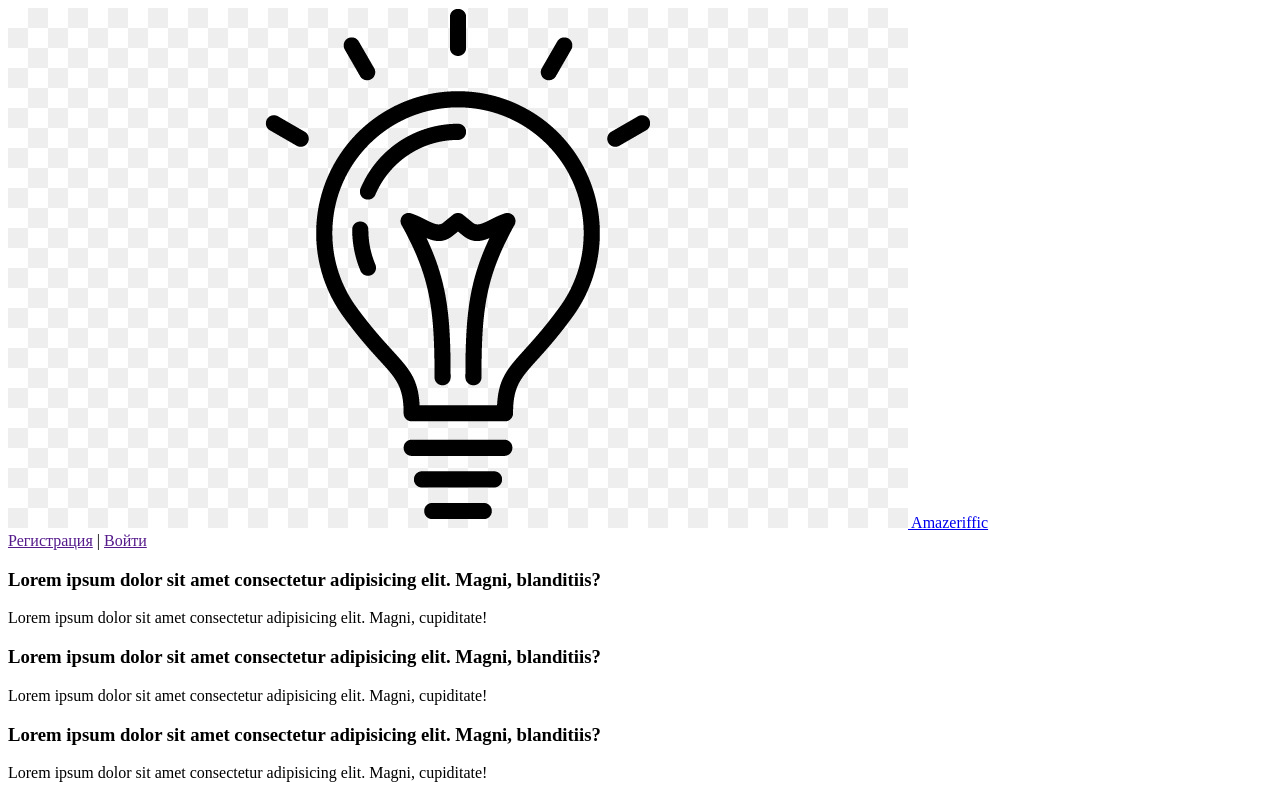
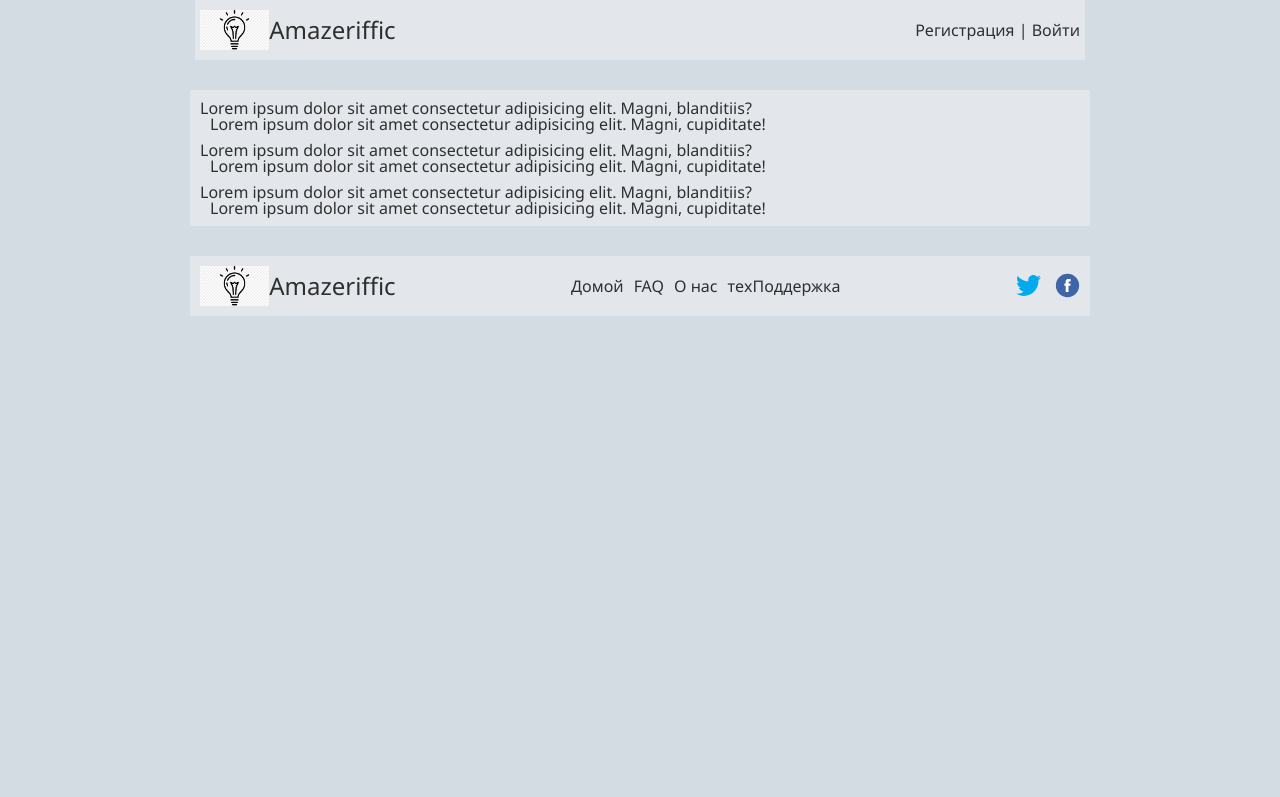
Before and after one commit to gpeverel/WebLabs, a plain HTML site: page Laba 4/faq.html in a window 1280 px wide. Shown: the top 797 px of the page. Drawn offline with Linux system fonts and the light colour scheme.

Commit message:
Laba 4 faq with styles

```diff
--- a/Laba 4/faq.html
+++ b/Laba 4/faq.html
@@ -1,3 +1,17 @@
+
+<!DOCTYPE html>
+<html lang="ru">
+<head>
+    <meta charset="UTF-8">
+    <meta http-equiv="X-UA-Compatible" content="IE=edge">
+    <meta name="viewport" content="width=device-width, initial-scale=1.0">
+    <link rel="stylesheet" href="./styles/reset.css">
+    <link rel="stylesheet" href="./styles/header.css">
+    <link rel="stylesheet" href="./styles/footer.css">
+    <link rel="stylesheet" href="./styles/faq.css">
+    <title>Document</title>
+</head>
+<body>
 <div class="wrapper">
     <header class="header">
         <div class="header-container container">
@@ -47,3 +61,5 @@
     </div>
     </footer>
 </div>
+</body>
+</html>
--- /dev/null
+++ b/Laba 4/styles/faq.css
@@ -0,0 +1,13 @@
+.main-container{
+    margin-top: 30px;
+    margin-bottom: 30px;
+    background-color:#e3e7eb;
+    padding: 10px;
+    border-radius: 2px;
+}
+.faq > p{
+    margin-left: 10px;
+}
+.faq > h3:not(:first-child){
+    margin-top: 10px;
+}
```
